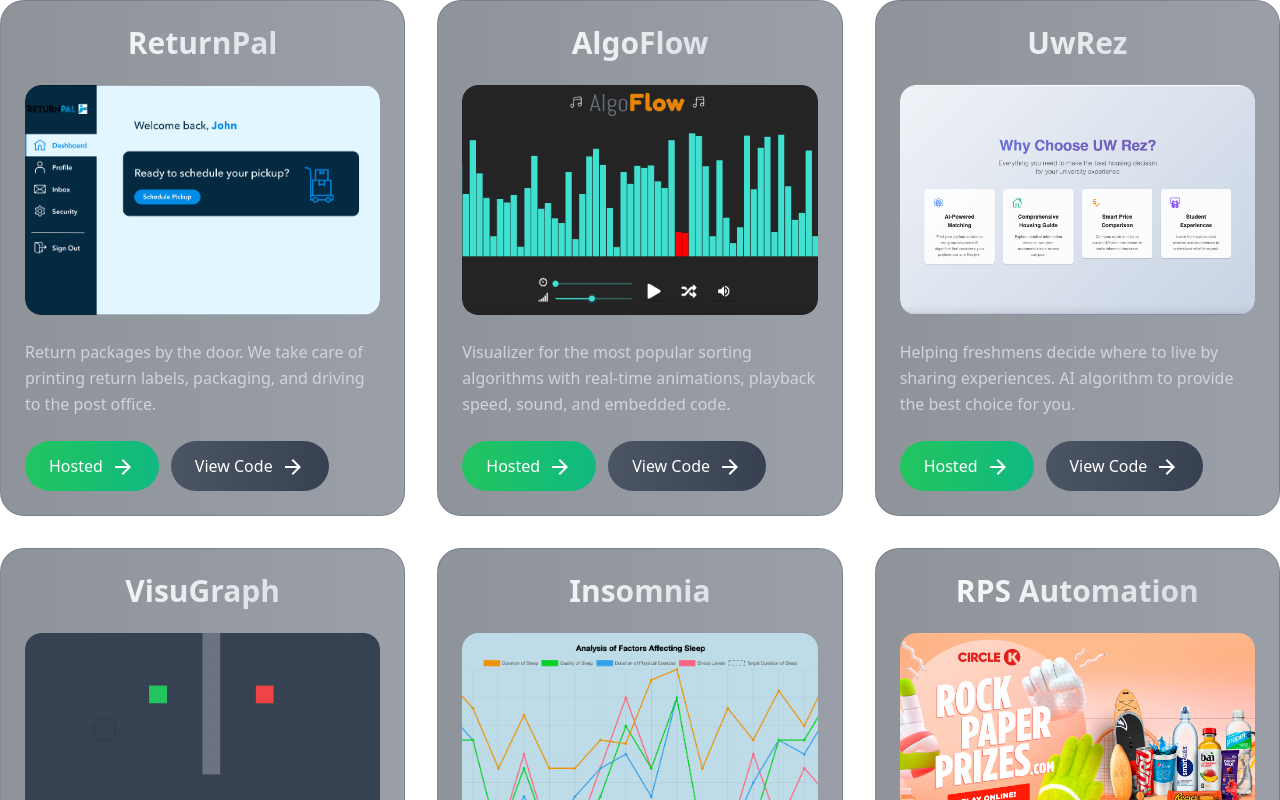
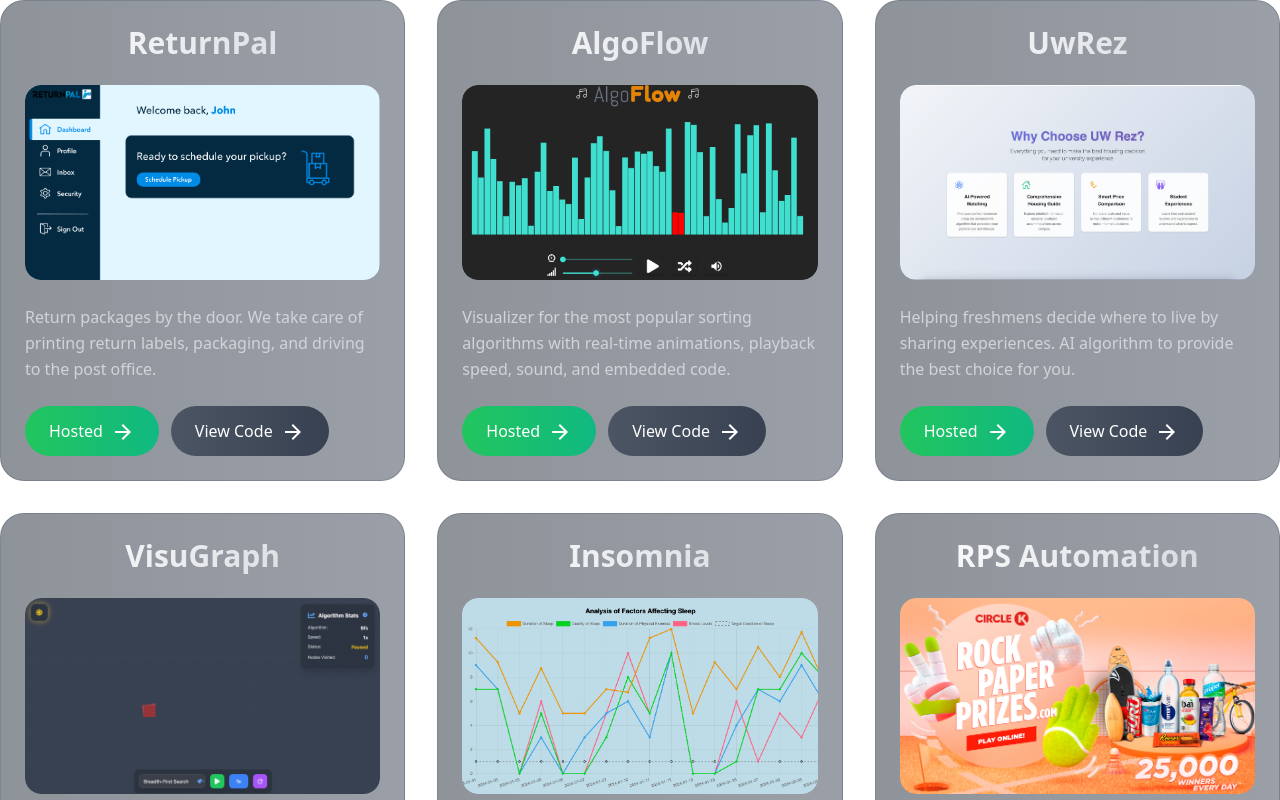
Before and after one commit to LGeoff31/Porfolio, a Next.js app: page /subcomponents/ProjectBox in a window 1280 px wide. Shown: the top 800 px of the page. Built offline with nearby package versions, Linux system fonts and the light colour scheme.

Commit message:
increase width project box

```diff
--- a/pages/subcomponents/Language.tsx
+++ b/pages/subcomponents/Language.tsx
@@ -45,7 +45,6 @@ const Language = ({ directionLeft, url, name, color, index }: Props) => {
       viewport={{ once: true }}
       whileHover="hover"
     >
-      {/* Background Glow Effect */}
       <div
         className={`absolute inset-0 bg-gradient-to-r ${color} rounded-2xl blur-xl opacity-0 group-hover:opacity-30 transition-opacity duration-500`}
       />
@@ -56,7 +55,6 @@ const Language = ({ directionLeft, url, name, color, index }: Props) => {
         initial="initial"
         whileHover="hover"
       >
-        {/* Skill Icon */}
         <div className="relative w-16 h-16 md:w-20 md:h-20 mx-auto mb-3">
           <motion.img
             src={url}
@@ -68,7 +66,6 @@ const Language = ({ directionLeft, url, name, color, index }: Props) => {
           <motion.div className="absolute inset-0 bg-gradient-to-r from-white/10 to-transparent rounded-lg opacity-0 group-hover:opacity-100 transition-opacity duration-300" />
         </div>
 
-        {/* Skill Name */}
         <motion.h3
           className="text-center text-sm md:text-base font-medium text-white/90 group-hover:text-white transition-colors duration-300"
           initial={{ opacity: 0, y: 10 }}
@@ -79,7 +76,6 @@ const Language = ({ directionLeft, url, name, color, index }: Props) => {
           {name}
         </motion.h3>
 
-        {/* Hover Border Effect */}
         <motion.div
           className="absolute inset-0 rounded-2xl border-2 border-transparent opacity-0 group-hover:opacity-100 transition-opacity duration-500 pointer-events-none"
           style={{
@@ -88,7 +84,6 @@ const Language = ({ directionLeft, url, name, color, index }: Props) => {
         />
       </motion.div>
 
-      {/* Floating Animation */}
       <motion.div
         className="absolute -top-2 -right-2 w-2 h-2 bg-blue-400 rounded-full opacity-0 group-hover:opacity-100"
         animate={{
--- a/pages/subcomponents/ProjectBox.tsx
+++ b/pages/subcomponents/ProjectBox.tsx
@@ -98,7 +98,7 @@ const Project = ({
               <Image
                 src={src}
                 alt={title}
-                width={850}
+                width={1000}
                 height={550}
                 className="w-full h-auto object-cover"
                 layout="responsive"
```
Also changed, not shown: public/images/graph.png.
